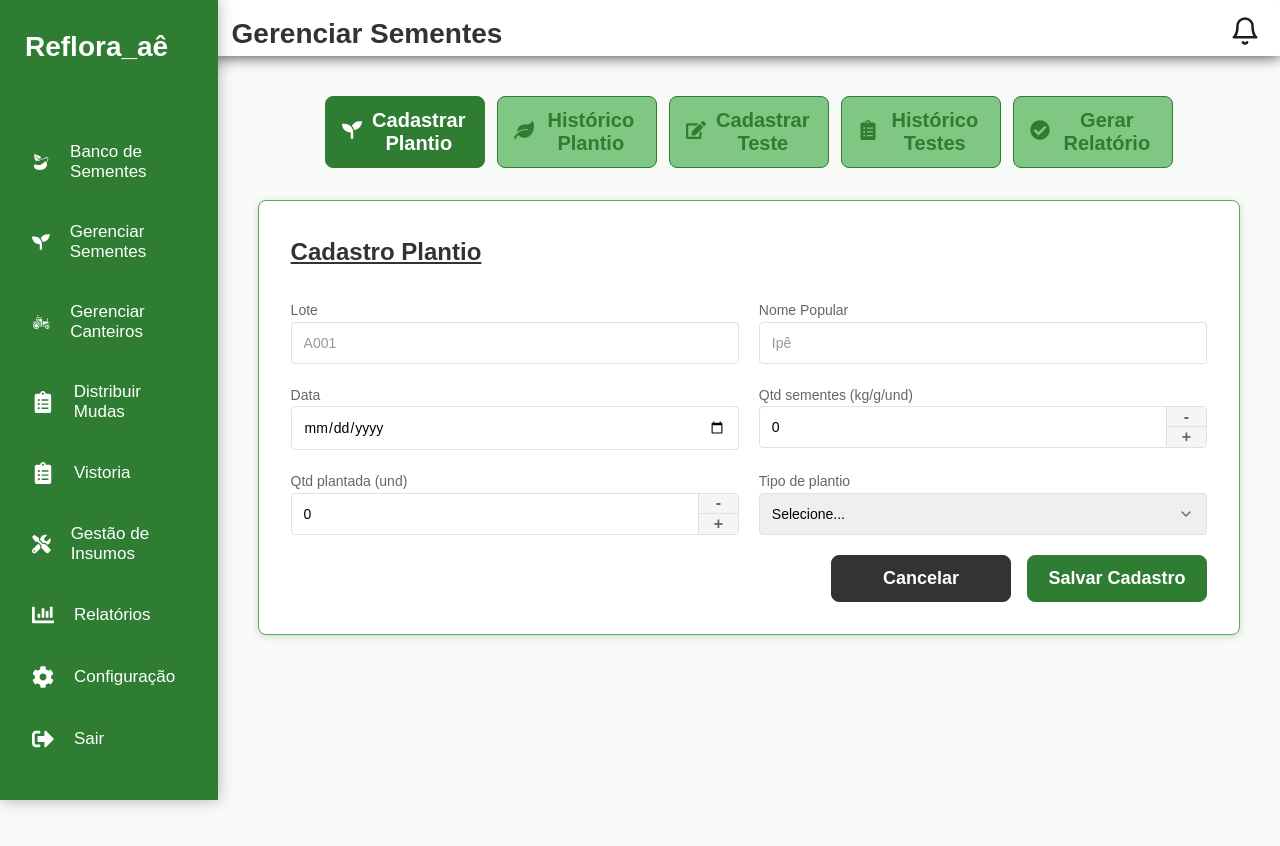
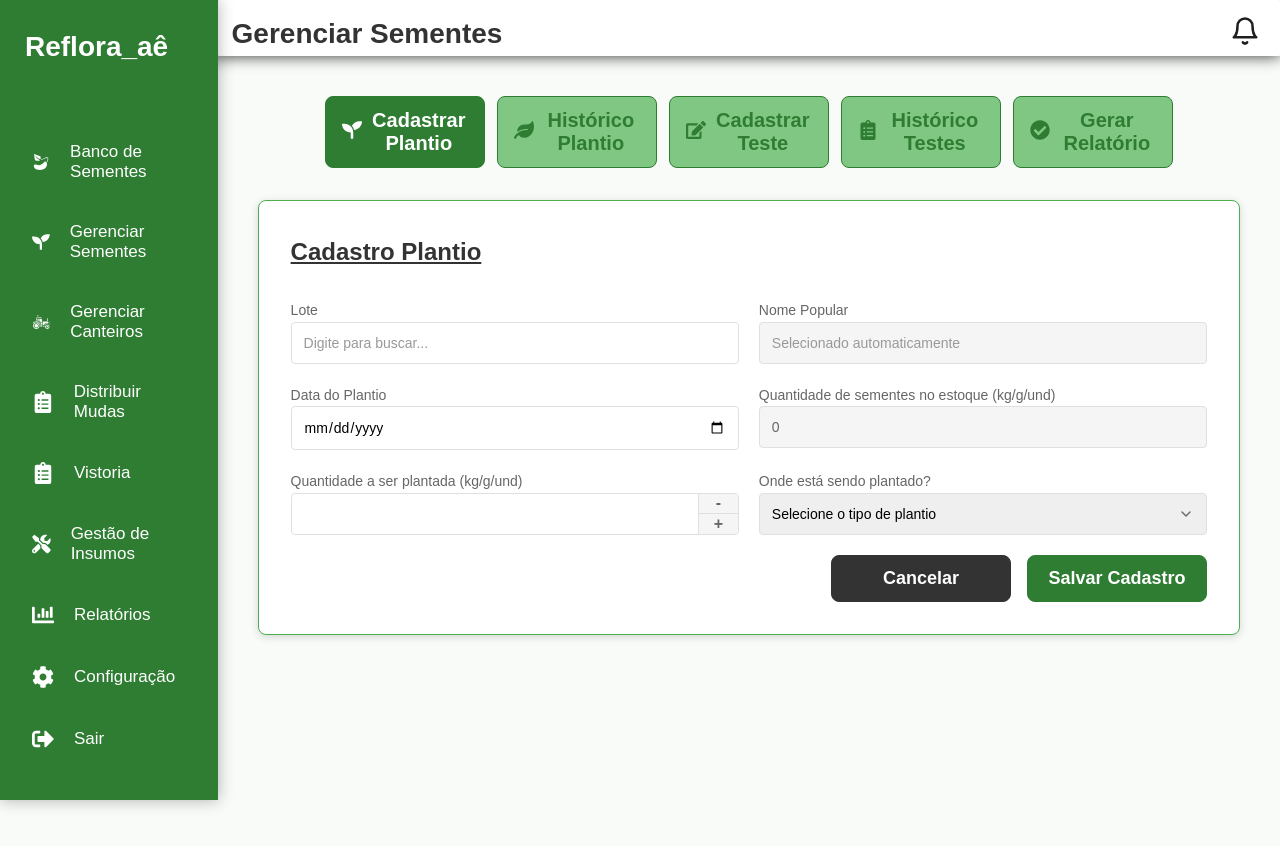
Before and after one commit to NexusRefloraAe/Frontend, a React (Vite) app in the folder front-reflora/: page /gerenciar-sementes in a window 1280 px wide. Shown: the top 846 px of the page. Built offline with nearby package versions, Linux system fonts and the light colour scheme.

Commit message:
Quase finalizada

```diff
--- a/front-reflora/src/components/Input/Input.jsx
+++ b/front-reflora/src/components/Input/Input.jsx
@@ -13,12 +13,13 @@ const Input = ({
   onIconClick,
   options,
   readOnly = false,
-  onIncrement, // <-- Prop nova
-  onDecrement, // <-- Prop nova
+  onIncrement,
+  onDecrement,
+  // 1. Recebe todas as outras propriedades extras aqui (incluindo onBlur)
+  ...rest
 }) => {
 
   const isSelect = type === 'select';
-  // Verifica se deve renderizar o campo de quantidade (stepper)
   const isStepper = type === 'number' && onIncrement && onDecrement;
 
   return (
@@ -36,10 +37,12 @@ const Input = ({
             required={required}
             readOnly={readOnly}
             className="input-field"
+            // 2. Repassa as props extras (onBlur, disabled, etc.)
+            {...rest}
           />
           <div className="stepper-controls">
-            <button type="button" onClick={onDecrement}>-</button>
-            <button type="button" onClick={onIncrement}>+</button>
+            <button type="button" onClick={onDecrement} disabled={rest.disabled}>-</button>
+            <button type="button" onClick={onIncrement} disabled={rest.disabled}>+</button>
           </div>
         </div>
 
@@ -51,8 +54,11 @@ const Input = ({
             value={value}
             onChange={onChange}
             required={required}
-            readOnly={readOnly}
+            // readOnly não funciona bem em select, usa-se disabled
+            disabled={readOnly || rest.disabled}
             className="input-field"
+            // 2. Repassa as props extras
+            {...rest}
           >
             {placeholder && (
               <option value="" disabled>
@@ -80,6 +86,8 @@ const Input = ({
             readOnly={readOnly}
             className="input-field"
             style={{ paddingRight: icon ? '2.5rem' : 'var(--espacamento-sm)' }}
+            // 2. Repassa as props extras (AQUI QUE O onBlur VAI FUNCIONAR)
+            {...rest}
           />
           {icon && (
             <img
--- a/front-reflora/src/pages/GerenciarSementes/CadastrarPlantio/CadastrarPlantio.jsx
+++ b/front-reflora/src/pages/GerenciarSementes/CadastrarPlantio/CadastrarPlantio.jsx
@@ -1,121 +1,156 @@
 import React, { useState } from "react";
 import FormGeral from "../../../components/FormGeral/FormGeral";
 import Input from "../../../components/Input/Input";
-// Importação do serviço
 import { plantioService } from "../../../services/plantioService";
 
 const CadastrarPlantio = () => {
-
-  // 1. Estado inicial padronizado (camelCase)
   const [formData, setFormData] = useState({
     lote: '',
     nomePopular: '',
-    qntdSementes: 0,
+    qtdSemente: 0,
     dataPlantio: '',
     tipoPlantio: '',
-    qntdPlantada: 0,
+    quantidadePlantada: 0
   });
 
   const [loading, setLoading] = useState(false);
+  const [sugestoes, setSugestoes] = useState([]); // Lista de lotes encontrados
 
-  // 2. Funções de Manipulação do Formulário
-  const handleCancel = (confirmar = true) => {
-    const resetForm = () => {
-      setFormData({
-        lote: '',
-        nomePopular: '',
-        qntdSementes: 0,
-        dataPlantio: '',
-        tipoPlantio: '',
-        qntdPlantada: 0,
-      });
-    };
+  // --- Lógica do Autocomplete ---
+  const handleLoteChange = async (e) => {
+    const valor = e.target.value;
 
-    if (confirmar) {
-      if (window.confirm('Deseja cancelar? As alterações não salvas serão perdidas.')) {
-        resetForm();
+    // 1. Atualiza o input normalmente
+    setFormData(prev => ({ ...prev, lote: valor }));
+
+    // 2. Se tiver mais de 1 caractere, busca sugestões
+    if (valor.length > 1) {
+      try {
+        const resultados = await plantioService.pesquisarSementes(valor);
+        setSugestoes(resultados);
+      } catch (error) {
+        console.error("Erro ao buscar sugestões:", error);
       }
     } else {
-      resetForm();
+      setSugestoes([]); // Limpa se for muito curto
     }
   };
 
+  // Quando o usuário clica em uma opção da lista
+  const selecionarSugestao = (semente) => {
+    // Extrai apenas o número da string "100 KG" ou "500 und"
+    const estoque = parseInt(semente.quantidadeAtualFormatada) || 0;
+
+    setFormData(prev => ({
+      ...prev,
+      lote: semente.lote,
+      nomePopular: semente.nomePopular,
+      qtdSemente: estoque // Preenche com o estoque atual
+    }));
+
+    setSugestoes([]); // Esconde a lista
+  };
+
+  // Garante que a lista suma se clicar fora (delay pequeno para permitir o clique)
+  const handleBlurLote = () => {
+    setTimeout(() => setSugestoes([]), 200);
+  };
+  // ------------------------------
+
+  const handleCancel = (confirmar = true) => {
+    const resetForm = () => setFormData({ lote: '', nomePopular: '', qtdSemente: 0, dataPlantio: '', tipoPlantio: '', quantidadePlantada: 0 });
+    if (confirmar && !window.confirm('Deseja cancelar?')) return;
+    resetForm();
+    setSugestoes([]);
+  };
+
   const handleChange = (field) => (e) => {
-    // Garante que campos numéricos sejam salvos como Number
     const value = e.target.type === 'number' ? Number(e.target.value) : e.target.value;
     setFormData((prev) => ({ ...prev, [field]: value }));
   };
 
-  const handleIncrement = (field) => {
-    setFormData((prev) => ({ ...prev, [field]: prev[field] + 1 }));
-  };
+  const handleIncrement = (field) => setFormData(prev => ({ ...prev, [field]: prev[field] + 1 }));
+  const handleDecrement = (field) => setFormData(prev => ({ ...prev, [field]: Math.max(0, prev[field] - 1) }));
 
-  const handleDecrement = (field) => {
-    setFormData((prev) => ({
-      ...prev,
-      [field]: prev[field] > 0 ? prev[field] - 1 : 0
-    }));
-  };
-
-  // 3. Envio para o Backend via Service
   const handleSubmit = async (e) => {
-    if (e && e.preventDefault) e.preventDefault();
+    if (e) e.preventDefault();
+    if (!formData.lote || !formData.nomePopular) return alert("Selecione um Lote válido.");
 
     try {
       setLoading(true);
-
-      // Chama o serviço que formata os dados e envia para /api/movimentacoes
       await plantioService.create(formData);
-
       alert("Plantio cadastrado com sucesso!");
-      handleCancel(false); // Reseta o form sem perguntar
+      handleCancel(false);
     } catch (error) {
-      console.error("Erro ao cadastrar plantio:", error);
-
-      // Tratamento básico de erro para feedback visual
-      if (error.response && error.response.data && error.response.data.message) {
-         alert(`Erro: ${error.response.data.message}`);
-      } else {
-         alert("Erro ao cadastrar plantio. Verifique se o Lote existe no Banco de Sementes.");
-      }
+      console.error(error);
+      const msg = error.response?.data?.message || "Erro desconhecido.";
+      alert(`Erro ao salvar: ${msg}`);
     } finally {
       setLoading(false);
     }
   };
 
   const actions = [
-    {
-      type: 'button',
-      variant: 'action-secondary',
-      children: 'Cancelar',
-      onClick: () => handleCancel(true),
-      disabled: loading,
-    },
-    {
-      type: 'submit',
-      variant: 'primary',
-      children: loading ? 'Salvando...' : 'Salvar Cadastro',
-      disabled: loading,
-    },
+    { type: 'button', variant: 'action-secondary', children: 'Cancelar', onClick: () => handleCancel(true), disabled: loading },
+    { type: 'submit', variant: 'primary', children: loading ? 'Salvando...' : 'Salvar Cadastro', disabled: loading },
   ];
 
   return (
-    <div className="">
-      <FormGeral
-        title="Cadastro Plantio"
-        actions={actions}
-        onSubmit={handleSubmit}
-        useGrid={true}
-      >
+    <FormGeral title="Cadastro Plantio" actions={actions} onSubmit={handleSubmit} useGrid={true}>
+
+        {/* --- CAMPO LOTE COM LISTA SUSPENSA --- */}
+        <div style={{ position: 'relative' }}>
             <Input
               label="Lote"
               name="lote"
               type="text"
               value={formData.lote}
-          onChange={handleChange('lote')}
+              onChange={handleLoteChange} // Usa o handler especial
+              onBlur={handleBlurLote}     // Fecha ao sair
               required={true}
-          placeholder="A001"
+              placeholder="Digite para buscar..."
+              autoComplete="off"          // Desliga o autocomplete nativo do navegador
             />
+
+            {/* Lista de Sugestões Flutuante */}
+            {sugestoes.length > 0 && (
+                <ul style={{
+                    position: 'absolute',
+                    top: '100%',
+                    left: 0,
+                    right: 0,
+                    zIndex: 1000,
+                    backgroundColor: 'white',
+                    border: '1px solid #ccc',
+                    borderRadius: '4px',
+                    boxShadow: '0 4px 6px rgba(0,0,0,0.1)',
+                    listStyle: 'none',
+                    padding: 0,
+                    margin: 0,
+                    maxHeight: '200px',
+                    overflowY: 'auto'
+                }}>
+                    {sugestoes.map((s) => (
+                        <li
+                            key={s.id}
+                            onClick={() => selecionarSugestao(s)}
+                            style={{
+                                padding: '10px',
+                                cursor: 'pointer',
+                                borderBottom: '1px solid #eee',
+                                display: 'flex',
+                                justifyContent: 'space-between'
+                            }}
+                            onMouseEnter={(e) => e.currentTarget.style.backgroundColor = '#f0f0f0'}
+                            onMouseLeave={(e) => e.currentTarget.style.backgroundColor = 'white'}
+                        >
+                            <strong>{s.lote}</strong>
+                            <span style={{ color: '#666' }}>{s.nomePopular}</span>
+                        </li>
+                    ))}
+                </ul>
+            )}
+        </div>
 
         <Input
           label="Nome Popular"
@@ -124,11 +159,12 @@ const CadastrarPlantio = () => {
           value={formData.nomePopular}
           onChange={handleChange('nomePopular')}
           required={true}
-          placeholder="Ipê"
+          disabled={true}
+          placeholder="Selecionado automaticamente"
         />
 
         <Input
-          label="Data"
+          label="Data do Plantio"
           name="dataPlantio"
           type="date"
           value={formData.dataPlantio}
@@ -137,44 +173,40 @@ const CadastrarPlantio = () => {
         />
 
         <Input
-          label="Qtd sementes (kg/g/und)"
-          name="qntdSementes"
+          label="Quantidade de sementes no estoque (kg/g/und)"
+          name="qtdSemente"
           type="number"
-          value={formData.qntdSementes}
-          onChange={handleChange('qntdSementes')}
-          onIncrement={() => handleIncrement("qntdSementes")}
-          onDecrement={() => handleDecrement("qntdSementes")}
+          value={formData.qtdSemente}
+          onChange={handleChange('qtdSemente')}
+          required={true}
+          disabled={true}
+        />
+
+        <Input
+          label="Quantidade a ser plantada (kg/g/und)"
+          name="quantidadePlantada"
+          type="number"
+          onChange={handleChange('quantidadePlantada')}
+          onIncrement={() => handleIncrement("quantidadePlantada")}
+          onDecrement={() => handleDecrement("quantidadePlantada")}
           required={true}
         />
 
         <Input
-          label="Qtd plantada (und)"
-          name="qntdPlantada"
-          type="number"
-          value={formData.qntdPlantada}
-          onChange={handleChange('qntdPlantada')}
-          onIncrement={() => handleIncrement("qntdPlantada")}
-          onDecrement={() => handleDecrement("qntdPlantada")}
-          required={true}
-        />
-
-        <Input
-          label="Tipo de plantio"
+          label="Onde está sendo plantado?"
           name="tipoPlantio"
           type="select"
           value={formData.tipoPlantio}
           onChange={handleChange('tipoPlantio')}
           required={true}
-          placeholder="Selecione..."
+          placeholder="Selecione o tipo de plantio"
           options={[
-            // Valores em Maiúsculo para bater com o Enum do Java (TipoPlantio.java)
             { value: 'SEMENTEIRA', label: 'Sementeira' },
             { value: 'SAQUINHO', label: 'Saquinho' },
             { value: 'CHAO', label: 'Chão' },
           ]}
         />
     </FormGeral>
-    </div>
   );
 };
 
--- a/front-reflora/src/pages/GerenciarSementes/HistoricoPlantio/EditarPlantioSementes/EditarPlantioSementes.jsx
+++ b/front-reflora/src/pages/GerenciarSementes/HistoricoPlantio/EditarPlantioSementes/EditarPlantioSementes.jsx
@@ -3,44 +3,58 @@ import FormGeral from "../../../../components/FormGeral/FormGeral";
 import Input from "../../../../components/Input/Input";
 
 const EditarPlantioSementes = ({ isOpen, onSalvar, onCancelar, plantio }) => {
+  // 1. Estado alinhado com o DTO do Java (nomes exatos)
   const [formData, setFormData] = useState({
     lote: '',
-    nomePopular: '',
-    qntdSementes: 0,
+    nomePopular: '', // Apenas para exibição (não é salvo no update)
+    qtdSemente: 0,   // ✅ Corrigido (era qntdSementes)
     dataPlantio: '',
     tipoPlantio: '',
-    qntdPlantada: 0,
+    quantidadePlantada: 0, // ✅ Corrigido (era qntdPlantada)
   });
 
   useEffect(() => {
     if (plantio) {
-      // 1. Função auxiliar para garantir que a data vá para o input (yyyy-MM-dd)
+      // Função auxiliar: dd/MM/yyyy (Back) -> yyyy-MM-dd (Input)
       const formatarDataInput = (dataStr) => {
-          if(!dataStr) return '';
-          // Se vier dd/MM/yyyy do front antigo, converte. Se vier yyyy-MM-dd do back, mantém.
-          if(dataStr.includes('/')) {
+          if (!dataStr) return '';
+          if (dataStr.includes('/')) {
              const parts = dataStr.split('/');
              return `${parts[2]}-${parts[1]}-${parts[0]}`;
           }
           return dataStr;
       };
 
-      // 2. Mapeamento correto: Backend DTO -> Form State
+      // Função para converter "Sementeira" -> "SEMENTEIRA"
+      const converterTipoPlantio = (valor) => {
+          if (!valor) return '';
+          // Se já for maiúsculo (SEMENTEIRA), retorna. Se for descritivo (Sementeira), converte.
+          const mapa = {
+              'Sementeira': 'SEMENTEIRA',
+              'Saquinho': 'SAQUINHO',
+              'Chão': 'CHAO',
+              'Chao': 'CHAO'
+          };
+          return mapa[valor] || valor.toUpperCase();
+      };
+
+      // 2. Mapeamento Backend -> State
       setFormData({
         lote: plantio.lote || '',
 
         // Backend envia 'nomePopularSemente' na listagem
         nomePopular: plantio.nomePopularSemente || plantio.nomePopular || '',
 
-        // Backend envia 'qtdSemente' na listagem
-        qntdSementes: plantio.qtdSemente || plantio.qntdSementes || 0,
+        // Backend envia 'qtdSemente'
+        qtdSemente: plantio.qtdSemente || plantio.qntdSementes || 0,
 
         dataPlantio: formatarDataInput(plantio.dataPlantio),
 
-        // Backend envia 'tipoPlantioDescricao' ou 'tipoPlantio'
-        tipoPlantio: plantio.tipoPlantioDescricao || plantio.tipoPlantio || '',
+        // Converte a descrição que vem da tabela para o ENUM que o select espera
+        tipoPlantio: converterTipoPlantio(plantio.tipoPlantioDescricao || plantio.tipoPlantio),
 
-        qntdPlantada: plantio.quantidadePlantada || plantio.qntdPlantada || 0,
+        // Backend envia 'quantidadePlantada'
+        quantidadePlantada: plantio.quantidadePlantada || plantio.qntdPlantada || 0,
       });
     }
   }, [plantio]);
@@ -56,11 +70,10 @@ const EditarPlantioSementes = ({ isOpen, onSalvar, onCancelar, plantio }) => {
   };
 
   const handleSubmit = () => {
-    // 3. Simplificação: Apenas envia o objeto.
-    // O plantioService.update vai cuidar de formatar a data e renomear os campos para o Java.
+    // 3. Envio Limpo (O Service cuidará da formatação de data)
     const dadosSalvos = {
-      id: plantio.id, // Mantém o ID original
-      ...formData,    // Envia os dados editados
+      id: plantio.id, // ID original
+      ...formData,    // Dados com chaves corretas (qtdSemente, quantidadePlantada)
     };
 
     onSalvar(dadosSalvos);
@@ -144,23 +157,23 @@ const EditarPlantioSementes = ({ isOpen, onSalvar, onCancelar, plantio }) => {
 
           <Input
             label="Qtd sementes (kg/g/und)"
-            name="qntdSementes"
+            name="qtdSemente"
             type="number"
-            value={formData.qntdSementes}
-            onChange={handleChange('qntdSementes')}
-            onIncrement={handleIncrement('qntdSementes')}
-            onDecrement={handleDecrement('qntdSementes')}
+            value={formData.qtdSemente} // Nome corrigido
+            onChange={handleChange('qtdSemente')}
+            onIncrement={handleIncrement('qtdSemente')}
+            onDecrement={handleDecrement('qtdSemente')}
             required={true}
           />
 
           <Input
             label="Qtd plantada (und)"
-            name="qntdPlantada"
+            name="quantidadePlantada"
             type="number"
-            value={formData.qntdPlantada}
-            onChange={handleChange('qntdPlantada')}
-            onIncrement={handleIncrement("qntdPlantada")}
-            onDecrement={handleDecrement("qntdPlantada")}
+            value={formData.quantidadePlantada} // Nome corrigido
+            onChange={handleChange('quantidadePlantada')}
+            onIncrement={handleIncrement("quantidadePlantada")}
+            onDecrement={handleDecrement("quantidadePlantada")}
             required={true}
           />
 
--- a/front-reflora/src/services/plantioService.js
+++ b/front-reflora/src/services/plantioService.js
@@ -1,7 +1,18 @@
 import api from './api';
 
+// Função auxiliar para garantir que a data vá no formato dd/MM/yyyy para o Java
+const formatarDataParaJava = (dataStr) => {
+    if (!dataStr) return null;
+    // Se estiver em yyyy-MM-dd (formato padrão do input date), inverte
+    if (dataStr.includes('-')) {
+       const parts = dataStr.split('-');
+       return `${parts[2]}/${parts[1]}/${parts[0]}`;
+    }
+    return dataStr;
+};
+
 export const plantioService = {
-  // GET: Listar Plantios
+  // GET: Listar Plantios com paginação e busca
   getAll: async (termoBusca = '', pagina = 0, itensPorPagina = 5) => {
     const params = {
       searchTerm: termoBusca,
@@ -13,21 +24,71 @@ export const plantioService = {
     return response.data;
   },
 
+  // GET: Pesquisa para o Autocomplete (Retorna lista de sugestões ÚNICAS)
+  pesquisarSementes: async (termo) => {
+    if (!termo) return [];
+
+    // Busca paginada (trazemos 10 opções para não poluir a tela)
+    const params = { searchTerm: termo, page: 0, size: 10 };
+    const response = await api.get('/bancoSementes', { params });
+
+    const listaBruta = response.data.content || [];
+
+    // --- FILTRAGEM DE DUPLICATAS ---
+    // Cria um Map para garantir que cada ID de semente apareça apenas uma vez
+    const sementesUnicas = [];
+    const mapIds = new Set();
+
+    for (const item of listaBruta) {
+        if (!mapIds.has(item.id)) {
+            mapIds.add(item.id);
+            sementesUnicas.push(item);
+        }
+    }
+
+    return sementesUnicas;
+  },
+
+  // GET: Buscar detalhes exatos de uma semente pelo Lote
+  buscarSementePorLote: async (lote) => {
+    if (!lote) return null;
+
+    // 1. Limpa o termo digitado
+    const loteBuscado = lote.trim();
+
+    // Busca no backend
+    const params = { searchTerm: loteBuscado, page: 0, size: 10 };
+    const response = await api.get('/bancoSementes', { params });
+
+    const lista = response.data.content;
+
+    if (lista && lista.length > 0) {
+        // 2. Filtra no front ignorando Case Sensitive para garantir que é o lote certo
+        const sementeEncontrada = lista.find(s =>
+            s.lote.trim().toLowerCase() === loteBuscado.toLowerCase()
+        );
+        return sementeEncontrada || null;
+    }
+    return null;
+  },
+
   // POST: Criar Plantio
   create: async (formData) => {
     const plantioDTO = {
-      // 1. Campo Discriminador (Obrigatório pelo @JsonTypeInfo do Java)
+      // Campos obrigatórios do Backend (Herança e Discriminador)
       tipo_movimentacao: 'muda',
+      finalidade: 'PLANTIO',
 
-      // 2. Campos da Classe Pai (MovimentacaoSementesRequestDTO)
-      finalidade: 'PLANTIO',
       loteSemente: formData.lote,
       dataPlantio: formatarDataParaJava(formData.dataPlantio),
+
+      // Garante Uppercase para o Enum (SEMENTEIRA, SAQUINHO, CHAO)
       tipoPlantio: formData.tipoPlantio ? formData.tipoPlantio.toUpperCase() : null,
-      quantidadePlantada: Number(formData.qntdPlantada),
 
-      // 3. Campo Específico (PlantioMudaRequestDTO)
-      qtdSemente: Number(formData.qntdSementes)
+      // ✅ CORREÇÃO DE NOMES (Fallback para garantir compatibilidade)
+      // Tenta ler o nome novo (padronizado) OU o nome antigo do estado
+      quantidadePlantada: Number(formData.quantidadePlantada || formData.qntdPlantada),
+      qtdSemente: Number(formData.qtdSemente || formData.qntdSementes)
     };
 
     const response = await api.post('/movimentacoes', plantioDTO);
@@ -39,30 +100,22 @@ export const plantioService = {
     const plantioDTO = {
       tipo_movimentacao: 'muda',
       finalidade: 'PLANTIO',
+
       loteSemente: formData.lote,
       dataPlantio: formatarDataParaJava(formData.dataPlantio),
       tipoPlantio: formData.tipoPlantio ? formData.tipoPlantio.toUpperCase() : null,
-      quantidadePlantada: Number(formData.qntdPlantada),
-      qtdSemente: Number(formData.qntdSementes)
+
+      // ✅ CORREÇÃO DE NOMES
+      quantidadePlantada: Number(formData.quantidadePlantada || formData.qntdPlantada),
+      qtdSemente: Number(formData.qtdSemente || formData.qntdSementes)
     };
 
     const response = await api.put(`/movimentacoes/${id}`, plantioDTO);
     return response.data;
   },
 
+  // DELETE: Excluir Plantio
   delete: async (id) => {
     await api.delete(`/movimentacoes/${id}`);
   }
 };
-
-// Auxiliar: yyyy-MM-dd -> dd/MM/yyyy (Se o seu backend exigir formatação manual)
-// Observação: Se seu DTO usa LocalDate padrão, o Axios pode enviar yyyy-MM-dd.
-// Mas seu código anterior sugere que você formata. Mantive a formatação por segurança.
-const formatarDataParaJava = (dataStr) => {
-    if (!dataStr) return null;
-    if (dataStr.includes('-')) {
-       const parts = dataStr.split('-');
-       return `${parts[2]}/${parts[1]}/${parts[0]}`;
-    }
-    return dataStr;
-};
```
Lines whose indentation alone changed are shown as unchanged.
